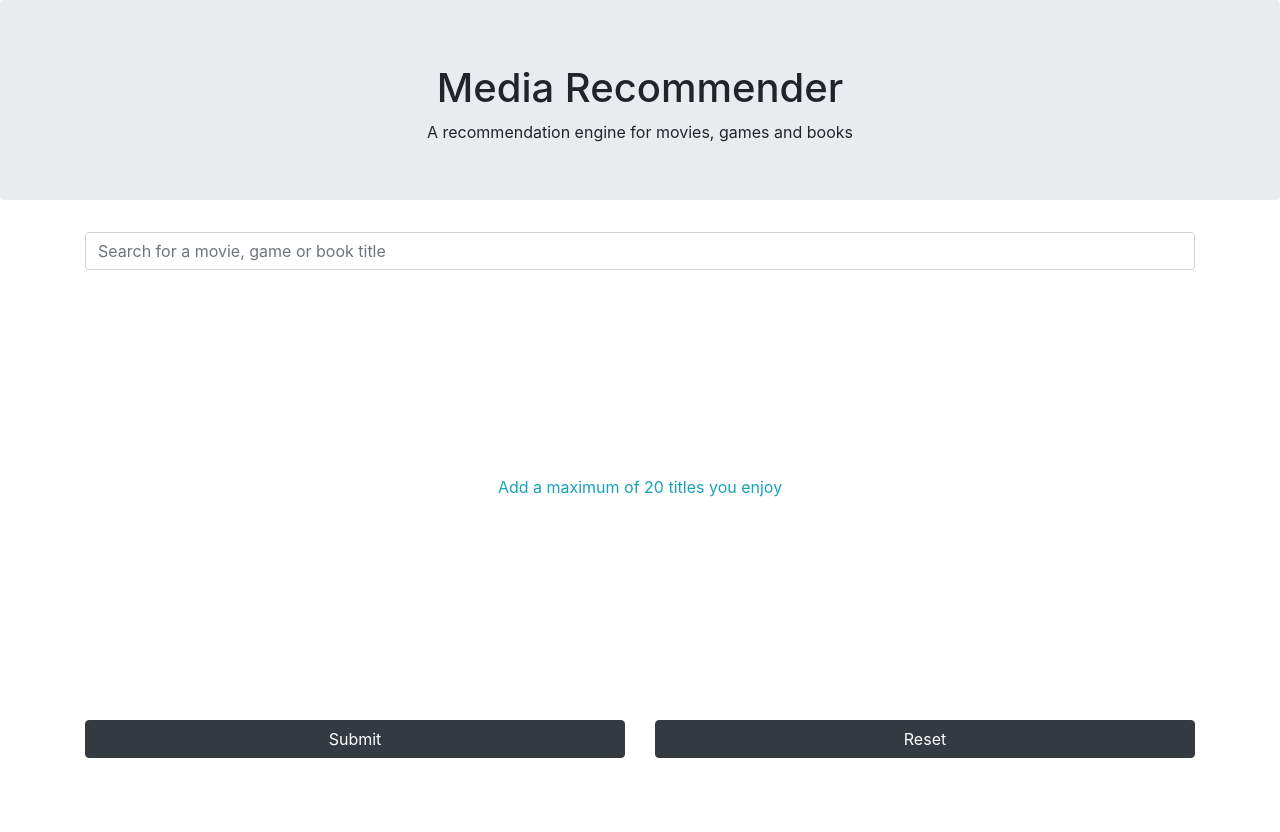
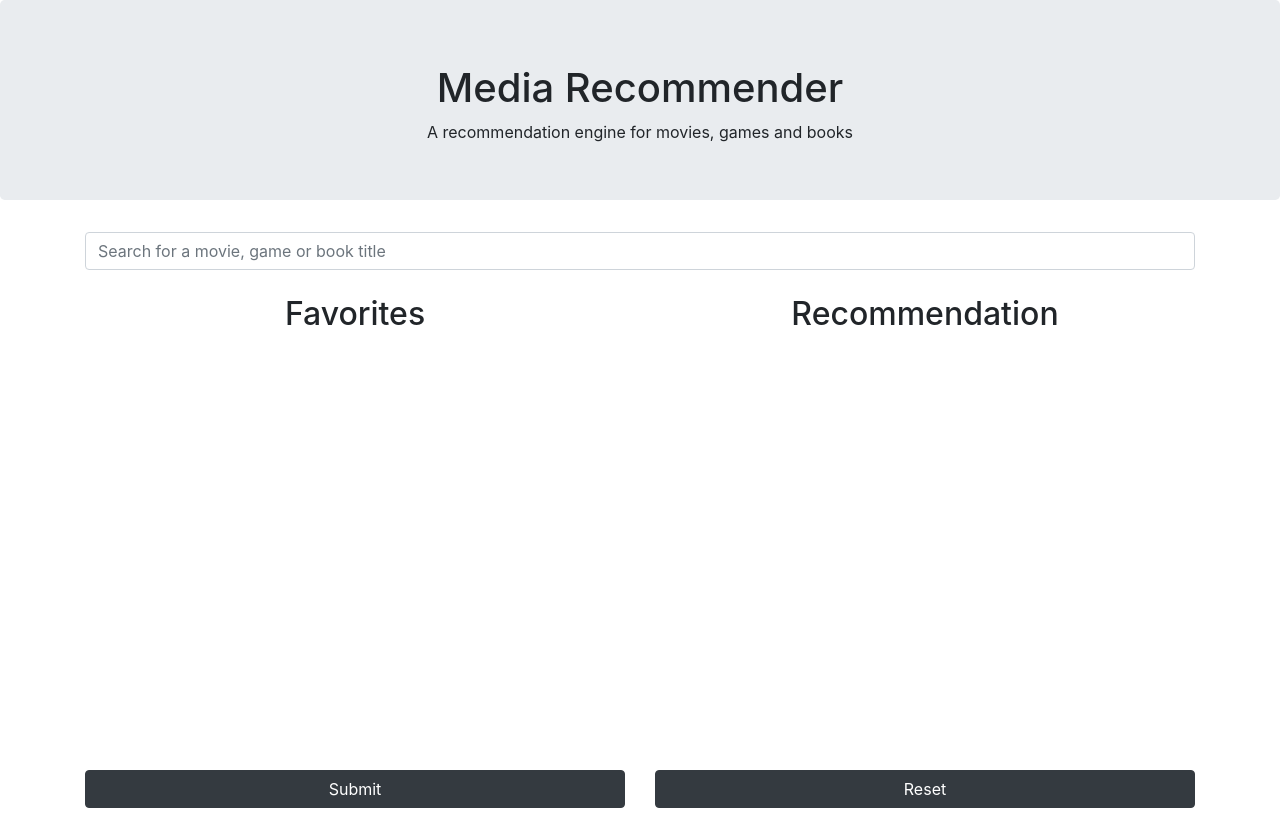
Before and after one commit to ccy1997/media-recommender, a Flask app: page / in a window 1280 px wide. Run offline with Flask 2, Linux system fonts and the light colour scheme; some libraries are stand-ins or nearby versions.

Commit message:
Database search implemented, add favorites function in progress

```diff
--- a/recommender/routes.py
+++ b/recommender/routes.py
@@ -1,7 +1,18 @@
-from flask import render_template, url_for
+from flask import render_template, url_for, request, jsonify
 from recommender import app
+from recommender import db
 from recommender.models import Movie, Game, Book
 
 @app.route("/")
 def home():
     return render_template('home.html', title='Media Recommender')
+
+@app.route("/search", methods=['GET'])
+def search():
+    query = request.args.get('query')
+    movie_results = Movie.query.filter(Movie.title.like('%' + query + '%')).all()
+    game_results = Game.query.filter(Game.title.like('%' + query + '%')).all()
+    book_results = Book.query.filter(Book.title.like('%' + query + '%')).all()
+    results = movie_results + game_results + book_results
+    titles = [r.title + '::' + type(r).__name__ for r in results][0:10]
+    return jsonify({'results': titles})
--- a/recommender/static/main.css
+++ b/recommender/static/main.css
@@ -1,3 +1,17 @@
 html, body {
     height: 100%;
 }
+
+input::-webkit-calendar-picker-indicator {
+    display: none;
+}
+
+#search_results {
+    position: absolute;
+    z-index: 2; /* So buttons in favorites won't cover those in search results when focused*/
+}
+
+#favorites_and_recommendation {
+    margin-top: 25px;
+    margin-bottom: 25px;
+}
--- /dev/null
+++ b/recommender/static/main.js
@@ -0,0 +1,83 @@
+favorites = [];
+
+function search() {
+    clearSearchResults();
+    var query = document.getElementById("search").value.trim();
+
+    // Process and send the query if it does not just consist of whitespaces
+    if (query) {
+        var request = new XMLHttpRequest();
+        request.open('GET', '/search?query=' + query);
+
+        request.onload = function() {
+            var responseText = request.responseText;
+            var search_results = JSON.parse(responseText).results;
+
+            // For each searched title render a <button> element
+            for (i = 0; i < search_results.length; i++) {
+                var title = search_results[i].split('::')[0];
+                var type = search_results[i].split('::')[1];
+                var button = document.createElement('button');
+                button.classList.add('list-group-item');
+                button.classList.add('list-group-item-action');
+                button.value = search_results[i];
+                button.textContent = title + ' (' + type + ')';
+                button.onmousedown = function() {
+                    clearSearchResults();
+                    document.getElementById('search').value = '';
+
+                    if (!arrayContains(favorites, this.value)) {
+                        favorites.push(this.value);
+                        console.log(favorites);
+                        update_favorites_display();
+                    }
+
+                };
+                document.getElementById('search_results').appendChild(button);
+            }
+        }
+
+        request.send();
+    }
+}
+
+// Remove all buttons within search_results <div>
+function clearSearchResults() {
+    var search_results = document.getElementById("search_results");
+    while (search_results.firstChild) {
+        search_results.removeChild(search_results.firstChild);
+    }
+}
+
+function update_favorites_display() {
+    resetFavoritesDisplay();
+
+    for (i = 0; i < favorites.length; i++) {
+        var title = favorites[i].split('::')[0];
+        var type = favorites[i].split('::')[1];
+        var button = document.createElement('button');
+        button.classList.add('list-group-item');
+        button.classList.add('list-group-item-action');
+        button.value = title;
+        button.textContent = title + ' (' + type + ')';
+        document.getElementById('favorites').appendChild(button);
+    }
+}
+
+function resetFavorites() {
+    favorites = [];
+    console.log(favorites);
+    resetFavoritesDisplay();
+}
+
+// Remove all buttons within favorites <div>
+function resetFavoritesDisplay() {
+    var favorites = document.getElementById("favorites");
+    while (favorites.firstChild) {
+        favorites.removeChild(favorites.firstChild);
+    }
+}
+
+function arrayContains(arr, el) {
+    return (arr.indexOf(el) > -1);
+}
--- a/recommender/templates/home.html
+++ b/recommender/templates/home.html
@@ -7,13 +7,18 @@
   <div class="container h-75">
     <div class="row">
       <div class="col-sm-12">
-        <!-- Search form -->
-        <input class="form-control" type="text" placeholder="Search for a movie, game or book title" aria-label="Search">
+        <input id="search" class="form-control" type="text" list="search_results" placeholder="Search for a movie, game or book title" autocomplete="off" oninput="search()" onfocusout="clearSearchResults()">
+        <div id="search_results" class="list-group"></div>
       </div>
     </div>
-    <div class="row h-75 align-items-center">
-      <div class="col-sm-12 text-center">
-        <p class="text-info">Add a maximum of 20 titles you enjoy</p>
+    <div id="favorites_and_recommendation" class="row h-75">
+      <div class="col-sm-6 text-center">
+        <h2>Favorites</h2>
+        <div id="favorites" class="list-group"></div>
+      </div>
+      <div class="col-sm-6 text-center">
+        <h2>Recommendation</h2>
+        <div id="recommendation" class="list-group"></div>
       </div>
     </div>
     <div class="row">
@@ -21,7 +26,7 @@
         <button type="button" class="btn btn-dark btn-block">Submit</button>
       </div>
       <div class="col-sm-6 text-center">
-        <button type="button" class="btn btn-dark btn-block">Reset</button>
+        <button type="button" class="btn btn-dark btn-block" onclick="resetFavorites()">Reset</button>
       </div>
     </div>
   </div>
--- a/recommender/templates/layout.html
+++ b/recommender/templates/layout.html
@@ -19,5 +19,6 @@
     <script src="https://code.jquery.com/jquery-3.3.1.slim.min.js" integrity="sha384-q8i/X+965DzO0rT7abK41JStQIAqVgRVzpbzo5smXKp4YfRvH+8abtTE1Pi6jizo" crossorigin="anonymous"></script>
     <script src="https://cdnjs.cloudflare.com/ajax/libs/popper.js/1.14.7/umd/popper.min.js" integrity="sha384-UO2eT0CpHqdSJQ6hJty5KVphtPhzWj9WO1clHTMGa3JDZwrnQq4sF86dIHNDz0W1" crossorigin="anonymous"></script>
     <script src="https://stackpath.bootstrapcdn.com/bootstrap/4.3.1/js/bootstrap.min.js" integrity="sha384-JjSmVgyd0p3pXB1rRibZUAYoIIy6OrQ6VrjIEaFf/nJGzIxFDsf4x0xIM+B07jRM" crossorigin="anonymous"></script>
+    <script src="../static/main.js"></script>
   </body>
 </html>
```
Also changed, not shown: reset_database.py (+7 -6 lines), recommender/recommender.db.
